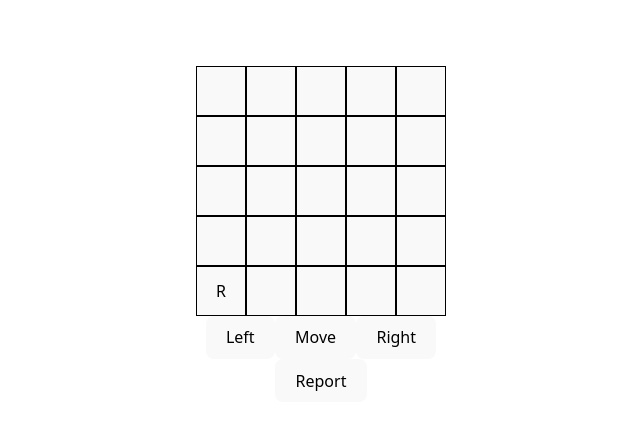
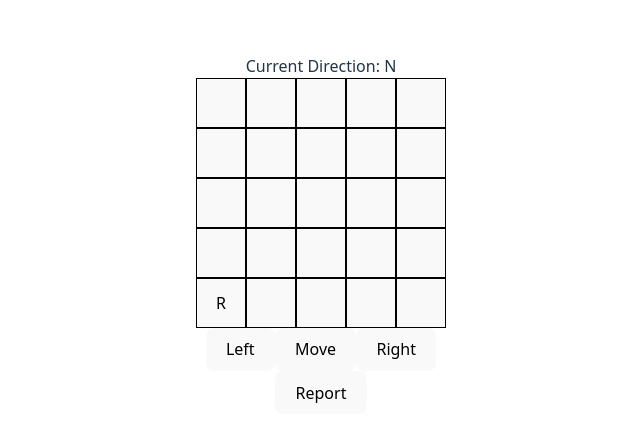
Before and after one commit to kiranbanger/rohirrim_takehome, a React app in the folder frontend/: page / in a window 1280 px wide. Shown: the part 166-608 px from the top of the page, without its empty margins (319-959 px from the left). Built offline with nearby package versions, Linux system fonts and the light colour scheme; no server answers; the HTML template or start-up script is replaced by a standard one.

Commit message:
add direction indicator

```diff
--- a/frontend/src/App.tsx
+++ b/frontend/src/App.tsx
@@ -14,6 +14,9 @@ function App() {
 
   return (
     <>
+      <div>
+        Current Direction: {robotDirection}
+      </div>
       <div>
         <TableTop robotLocation={robotLocation} setRobotLocation={setRobotLocation} robotDirection={robotDirection} setRobotDirection={setRobotDirection}/>
       </div>
```
